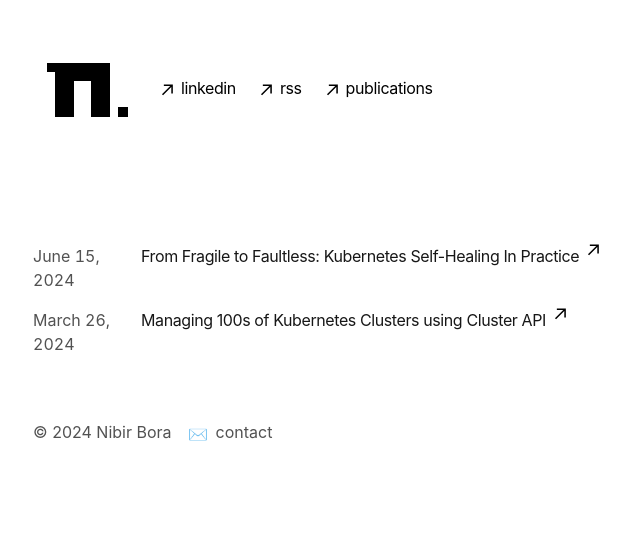
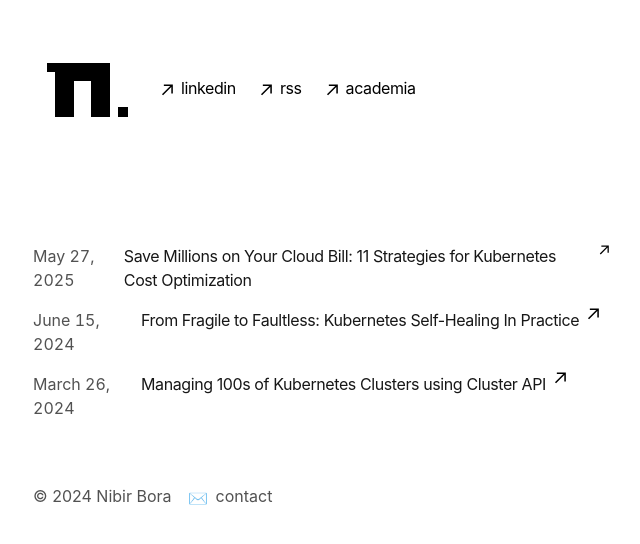
Before and after one commit to nbir/nbir.github.io, a Next.js app: page / in a window 1280 px wide. Shown: the top 544 px of the page, without its empty margins (319-959 px from the left). Built offline with nearby package versions, Linux system fonts and the light colour scheme.

Commit message:
Added new external blog post & nav changes (#4)
- Added 1 external blog post on Kubernetes Cost Optimization
- Renamed nav link publications to academia

```diff
--- /dev/null
+++ b/app/blog/external-posts/kubernetes-cost-optimization.mdx
@@ -0,0 +1,6 @@
+---
+title: 'Save Millions on Your Cloud Bill: 11 Strategies for Kubernetes Cost Optimization'
+publishedAt: '2025-05-27'
+summary: 'This blog introduces 11 actionable strategies to improve compute utilization on Kubernetes, to save millions of dollars on your cloud bills.'
+url: 'https://blog.cleancompute.net/p/kubernetes-cost-optimization'
+---
--- a/app/components/nav.tsx
+++ b/app/components/nav.tsx
@@ -51,7 +51,7 @@ export function Navbar() {
               className="transition-all hover:text-neutral-800 dark:hover:text-neutral-100 flex items-center py-1 px-2 m-1"
             >
               <ArrowIcon />
-              <p className="ml-2 h-7">publications</p>
+              <p className="ml-2 h-7">academia</p>
             </Link>
           </div>
         </nav>
```
Also changed, not shown: 1 other file (tests, documents, lock files or other folders).
